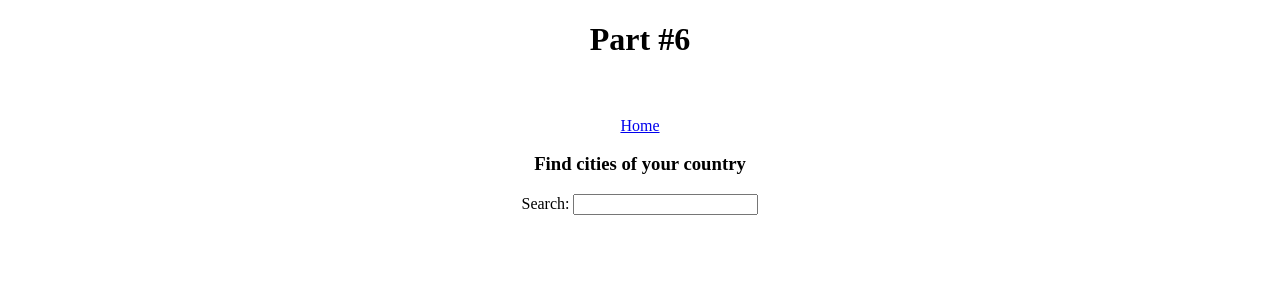
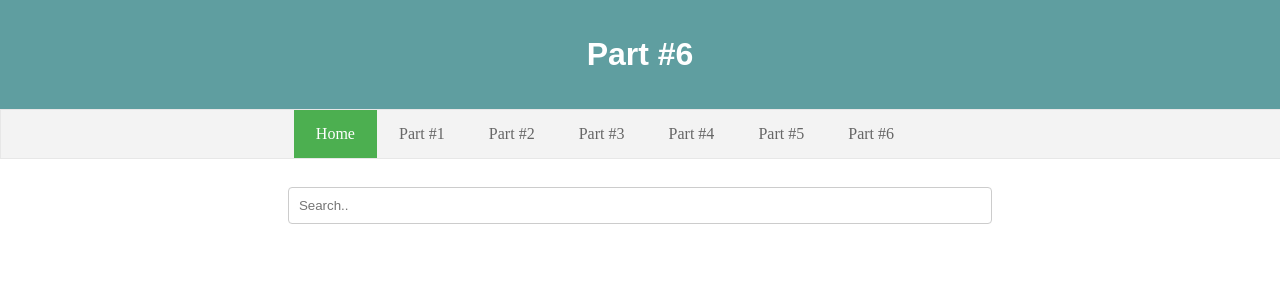
Before and after one commit to IDemetrus/search, a PHP site: page /5.php in a window 1280 px wide. Shown: the top 300 px of the page. Run offline with PHP 8.4, Linux system fonts and the light colour scheme.

Commit message:
Update styles

```diff
--- a/5.php
+++ b/5.php
@@ -10,16 +10,25 @@
 <header>
     <h1>Part #6</h1>
 </header>
-<div id="regions">
-    <a href="index.php">Home</a>
-    <h3>Find cities of your country</h3>
+    <div id="nav">
+        <ul>
+            <li><a class="active" href="index.php">Home</a></li>
+            <li><a href="1.php">Part #1</a></li>
+            <li><a href="2.php">Part #2</a></li>
+            <li><a href="3.php">Part #3</a></li>
+            <li><a href="4.php">Part #4</a></li>
+            <li><a href="5.php">Part #5</a></li>
+            <li><a href="6.php">Part #6</a></li>
+        </ul>
+    </div>
+    <div id="regions">
     <form>
-        Search: <input type="text" id="inp" onkeyup="showResults(this.value)">
+        <input type="text" id="inp" placeholder="Search.." onkeyup="showResults(this.value)">
     </form>
     <ol id="matches"></ol>
     <div id="btn">
-        <button value="prev" onclick="showPagination(this.value)">Prev</button>
-        <button value="next" onclick="showPagination(this.value)">Next</button>
+        <input type="button" value="prev" onclick="showPagination(this.value)">
+        <input type="button" value="next" onclick="showPagination(this.value)">
     </div>
 </div>
 </body>
--- a/countries.css
+++ b/countries.css
@@ -1,26 +1,86 @@
+header {
+    background-color: cadetblue;
+    margin: auto;
+    padding-top: 2ex;
+    padding-bottom: 2ex;
+}
 header h1{
     text-align: center;
+    font-family: Arial, Helvetica, sans-serif;
+    color: white;
 }
+h3 {
+    font-family: Arial, Helvetica, sans-serif;
+    color: cadetblue;
+}
+
 body{
     margin: auto;
 }
+#regions a{
+    text-decoration: none;
+    width: 10ex;
+    background-color: #008CBA;
+    font-family: Arial, Helvetica, sans-serif;
+    font-size: 0.8em;
+    color: white;
+    padding: 12px 22px;
+    margin: 15px 7px;
+    border: none;
+    border-radius: 4px;
+    cursor: pointer;
+}
+#regions a:hover {
+    background-color: #008CBA;
+
+}
+input[type=text], select {
+    width: 100ex;
+    padding: 10px 10px;
+    margin: 2ex 0;
+    display: inline-block;
+    border: 1px solid #ccc;
+    border-radius: 4px;
+    box-sizing: border-box;
+}
+
+input[type=submit],input[type=button] {
+    width: 10ex;
+    background-color: #008CBA;
+    color: white;
+    padding: 12px 10px;
+    margin: 0 5px;
+    border: none;
+    border-radius: 4px;
+    cursor: pointer;
+}
+
+input[type=submit], input[type=button]:hover {
+    background-color: #008CBA;
+}
+
 #regions {
-    padding-top: 5ex;
     margin: auto;
     text-align: center;
+    width: 100%;
 }
 #regions ol {
     text-align: left;
-    display: block;
-    width: 15ex;
-    margin: 3ex auto 3ex;
+    width: 100ex;
+    margin: 5ex auto;
+}
+#regions li{
+    list-style: none;
+    width: 95ex;
+    padding: 1ex 1ex;
+    display: inline-block;
+    border: 1px solid #ccc;
+    box-sizing: border-box;
 }
 #curResult {
     display: none;
 }
-#matches li{
-    list-style: none;
-}
+
 #btn {
     display: none;
 }
@@ -29,3 +89,37 @@ body{
     margin-top: 3ex;
     margin-bottom: 3ex;
 }
+#nav {
+    width: 100%;
+    margin: 0 auto 2ex;
+    border: 1px solid #e7e7e7;
+    background-color: #f3f3f3;
+}
+#nav ul {
+    width: 100ex;
+    margin: auto;
+    list-style-type: none;
+    overflow: hidden;
+
+}
+
+#nav li {
+    float: left;
+}
+
+#nav li a {
+    display: block;
+    color: #666;
+    text-align: center;
+    padding: 2ex 3ex;
+    text-decoration: none;
+}
+
+#nav li a:hover:not(.active) {
+    background-color: #ddd;
+}
+
+#nav li a.active {
+    color: white;
+    background-color: #4CAF50;
+}
```
Also changed, not shown: 1.php (+14 -5 lines), 2.php (+12 -3 lines), 3.php (+14 -5 lines), 4.php (+13 -4 lines), index.php (+11 -10 lines).
